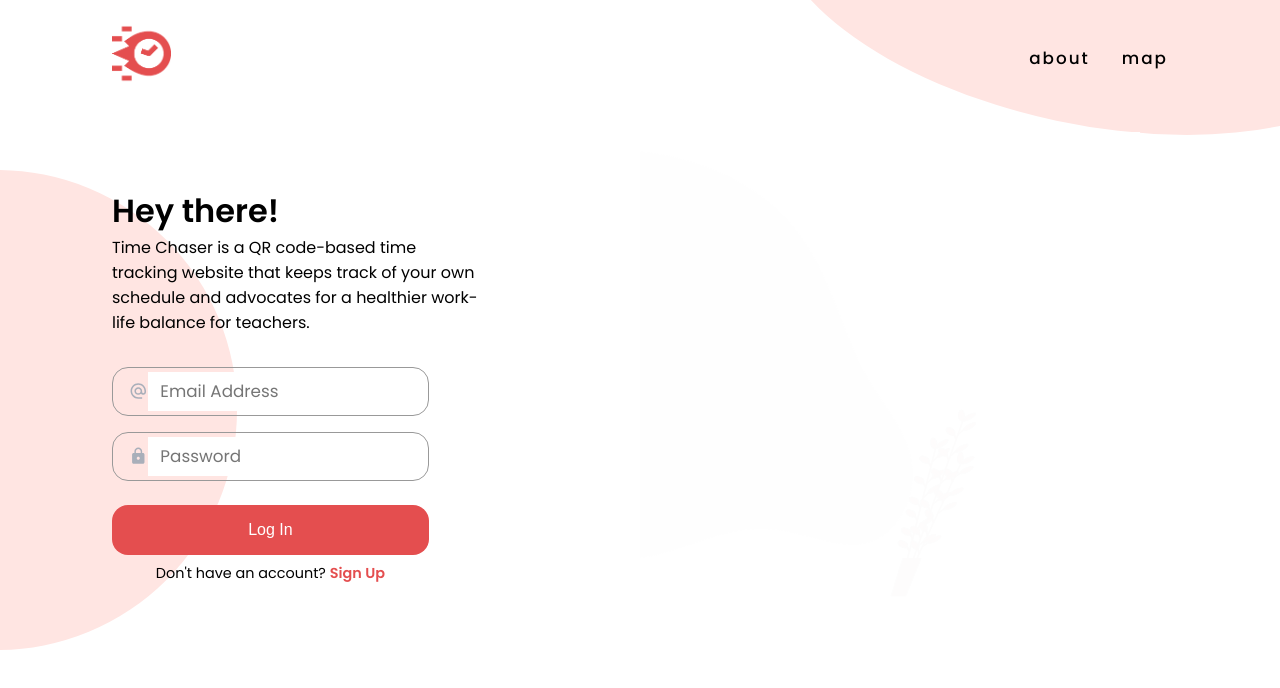
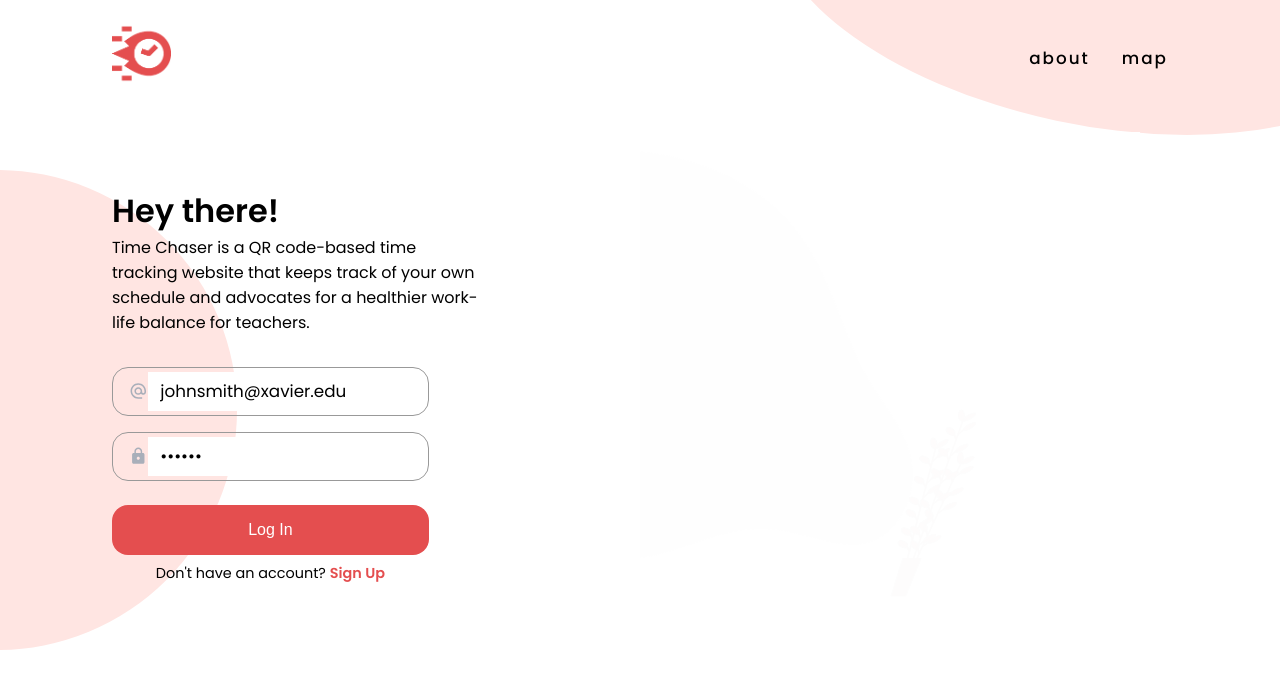
Before and after one commit to sinsimi12/teachers-hack, a React (Create React App) app: page / in a window 1280 px wide. Shown: the top 688 px of the page. Built offline with nearby package versions, Linux system fonts and the light colour scheme.

Commit message:
Add user authentication

```diff
--- a/src/routes/Home/Home.route.jsx
+++ b/src/routes/Home/Home.route.jsx
@@ -14,7 +14,9 @@ import LinkButton from "../../ui/LinkButton/LinkButton.component";
 
 const Home = () => {
     const navigate = useNavigate();
-    const { login, isLoggedIn } = useAuthContext();
+    const { login, isLoggedIn, loginStatus } = useAuthContext();
+
+    const hasLoginStatus = Object.keys(loginStatus).length > 0;
 
     const emailRef = useRef();
     const passwordRef = useRef();
@@ -24,7 +26,10 @@ const Home = () => {
         const email = emailRef.current?.value;
         const password = passwordRef.current?.value;
 
-        navigate("/resources");
+        if (loginStatus.type !== "error") {
+            navigate("/resources");
+        }
+
         login({ email, password });
     };
 
@@ -38,13 +43,29 @@ const Home = () => {
                 </p>
             </div>
             <form className="form" onSubmit={loginSubmitHandler}>
+                {hasLoginStatus && (
+                    <p className={`login-status  ${loginStatus.type}`}>{loginStatus.content}</p>
+                )}
+
                 <div className="form__control">
                     <MdAlternateEmail />
-                    <input type="email" ref={emailRef} required placeholder="Email Address" />
+                    <input
+                        type="email"
+                        defaultValue="johnsmith@xavier.edu"
+                        ref={emailRef}
+                        required
+                        placeholder="Email Address"
+                    />
                 </div>
                 <div className="form__control">
                     <MdLock />
-                    <input type="password" ref={passwordRef} required placeholder="Password" />
+                    <input
+                        type="password"
+                        ref={passwordRef}
+                        defaultValue="123456"
+                        required
+                        placeholder="Password"
+                    />
                 </div>
 
                 <button type="submit" className="form__submit-btn">
@@ -81,46 +102,6 @@ const Home = () => {
             <aside className="right">
                 <img src={isLoggedIn ? thanksTeacher : qrCode1} alt="QR Code GIF" />
             </aside>
-
-            {/* <div className="bottom-wave">
-                <svg
-                    width="100%"
-                    height="100%"
-                    id="svg"
-                    viewBox="0 0 1440 600"
-                    xmlns="http://www.w3.org/2000/svg"
-                    class="transition duration-300 ease-in-out delay-150"
-                >
-                    <defs>
-                        <linearGradient id="gradient" x1="70%" y1="4%" x2="30%" y2="96%">
-                            <stop offset="5%" stop-color="#e44f50"></stop>
-                            <stop offset="95%" stop-color="#e44e4f"></stop>
-                        </linearGradient>
-                    </defs>
-                    <path
-                        d="M 0,600 C 0,600 0,200 0,200 C 82.19487179487177,231.22307692307692 164.38974358974355,262.44615384615383 239,266 C 313.61025641025645,269.55384615384617 380.6358974358975,245.43846153846158 467,237 C 553.3641025641025,228.56153846153842 659.0666666666666,235.8 745,223 C 830.9333333333334,210.2 897.0974358974358,177.3615384615385 963,188 C 1028.9025641025642,198.6384615384615 1094.5435897435898,252.75384615384615 1174,262 C 1253.4564102564102,271.24615384615385 1346.728205128205,235.62307692307692 1440,200 C 1440,200 1440,600 1440,600 Z"
-                        stroke="none"
-                        stroke-width="0"
-                        fill="url(#gradient)"
-                        fill-opacity="0.53"
-                        class="transition-all duration-300 ease-in-out delay-150 path-0"
-                    ></path>
-                    <defs>
-                        <linearGradient id="gradient" x1="70%" y1="4%" x2="30%" y2="96%">
-                            <stop offset="5%" stop-color="#e44f50"></stop>
-                            <stop offset="95%" stop-color="#e44e4f"></stop>
-                        </linearGradient>
-                    </defs>
-                    <path
-                        d="M 0,600 C 0,600 0,400 0,400 C 64.86923076923077,419.5076923076923 129.73846153846154,439.0153846153847 218,456 C 306.26153846153846,472.9846153846153 417.9153846153847,487.44615384615383 499,473 C 580.0846153846153,458.55384615384617 630.6,415.20000000000005 695,413 C 759.4,410.79999999999995 837.6846153846155,449.7538461538462 915,443 C 992.3153846153845,436.2461538461538 1068.6615384615384,383.78461538461534 1156,369 C 1243.3384615384616,354.21538461538466 1341.6692307692308,377.10769230769233 1440,400 C 1440,400 1440,600 1440,600 Z"
-                        stroke="none"
-                        stroke-width="0"
-                        fill="url(#gradient)"
-                        fill-opacity="1"
-                        class="transition-all duration-300 ease-in-out delay-150 path-1"
-                    ></path>
-                </svg>
-            </div> */}
         </section>
     );
 };
--- a/src/routes/Home/Home.styles.scss
+++ b/src/routes/Home/Home.styles.scss
@@ -105,4 +105,15 @@
         border-radius: 50%;
         z-index: -1;
     }
+
+    .login-status {
+        color: #000;
+        margin-bottom: 0.5rem;
+        text-align: center;
+        font-weight: 500;
+
+        &.error {
+            color: #eb5051;
+        }
+    }
 }
--- a/src/store/AuthContext.js
+++ b/src/store/AuthContext.js
@@ -1,23 +1,61 @@
-import { createContext, useContext, useState } from "react";
+import { createContext, useContext, useState, useTransition } from "react";
 
 import { v4 as uuidv4 } from "uuid";
 
+const DUMMY_USERS = [
+    {
+        id: uuidv4(),
+        name: "John Smith",
+        email: "johnsmith@xavier.edu",
+        position: "teacher",
+        address: "123 Lourdes St. Aba Homes, 1870",
+        phone: "+(033) 337-2172",
+        password: "123456",
+    },
+    {
+        id: uuidv4(),
+        name: "Jane Doe",
+        email: "janedoe@test.edu",
+        position: "student",
+        address: "123 Phoenix Building Recoleto Street1000",
+        phone: "+(052) 347-2322",
+        password: "123456",
+    },
+];
+
 const AuthContext = createContext({
+    users: [DUMMY_USERS],
     user: {},
     todaysLog: {},
     token: "",
     isLoggedIn: false,
     login: token => {},
     logout: () => {},
+    loginStatus: {},
 });
 
 export const AuthContextProvider = props => {
+    const [users, setUsers] = useState(DUMMY_USERS);
     const [user, setUser] = useState({ email: "", password: "", phone: "", address: "" });
     const [isLoggedIn, setIsLoggedIn] = useState(false);
     const [todaysLog, setTodaysLog] = useState({});
+    const [loginStatus, setLoginStatus] = useState({});
 
     const loginHandler = user => {
-        // const { uid, email, password } = user;
+        const { email, password } = user;
+
+        // check if email exists
+        const currentUser = users.find(user => user.email === email.trim());
+        if (!currentUser) {
+            setLoginStatus({ type: "error", content: "Email doesn't exist." });
+            return;
+        }
+
+        if (currentUser.password !== password.trim()) {
+            setLoginStatus({ type: "error", content: "Incorrect email or password." });
+            return;
+        }
+
         setUser(user);
         setIsLoggedIn(true);
     };
@@ -32,8 +70,10 @@ export const AuthContextProvider = props => {
     };
 
     const contextValue = {
+        users,
         user,
         // token,
+        loginStatus,
         isLoggedIn,
         login: loginHandler,
         logout: logoutHandler,
```
